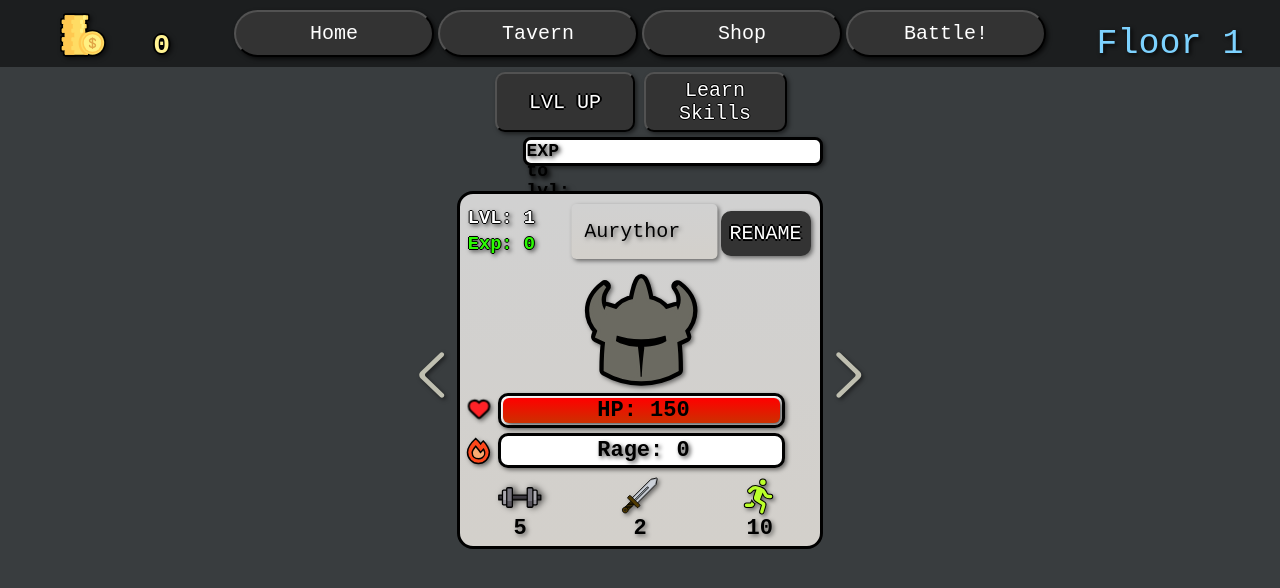
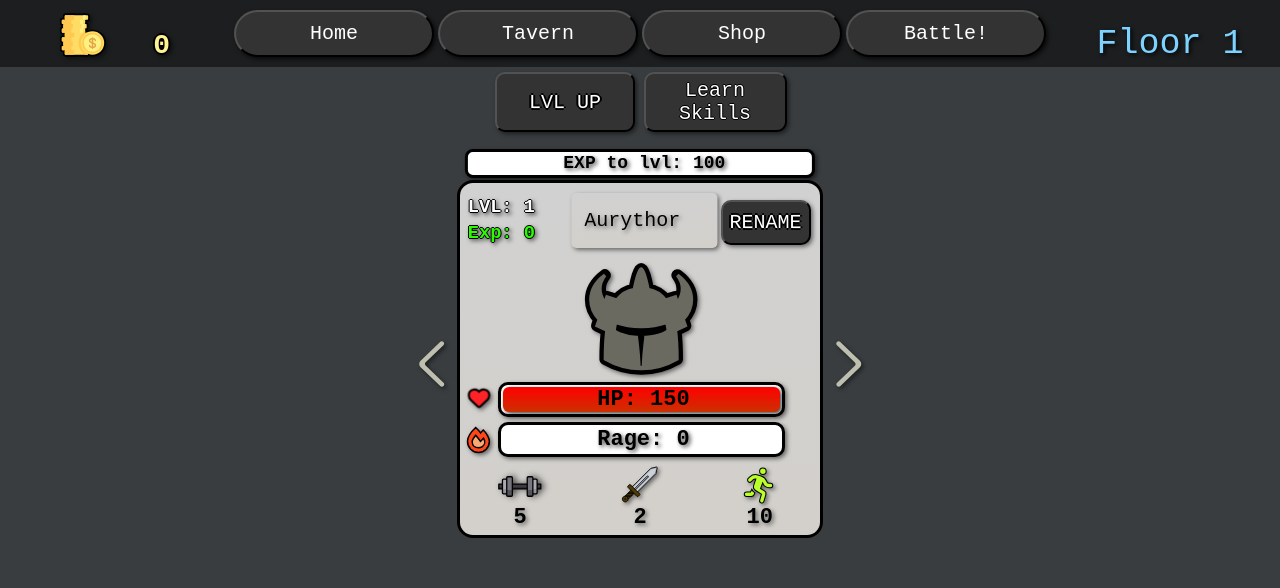
Before and after one commit to nicolas-momo/BM-Game, a React (Create React App) app: page / in a window 1280 px wide. Both pictures are taken after a click on the icon 361 px from the left and 130 px from the top of the page. Shown: the top 588 px of the page. Built offline with nearby package versions, Linux system fonts and the light colour scheme.

Commit message:
exp styling e barra em char menu

```diff
--- a/src/Components/Menus/CharMenu.jsx
+++ b/src/Components/Menus/CharMenu.jsx
@@ -257,61 +257,25 @@ export class CharMenu extends React.Component {
     }
 
     const renameButton = {
-      position:'absolute',
-      right:'8%',
-      top:'10%',
-      fontFamily: 'Roboto Mono, monospace',
-      fontSize: '20px',
-      width: '90px',
-      height: '45px',
       backgroundColor: xpPoint !== 0 || spendingExp ? '#D3D3D3' : '#333',
-      border: 'none',
-      borderRadius: '10px',
+      border: xpPoint !== 0 ? 'none' : '',
       cursor: spendingExp ? 'not-allowed' : 'pointer',
       color: xpPoint !== 0 || spendingExp  ? 'black' : 'white',
       textShadow: spendingExp ? 'none': '-2px 0 black, 0 2px black, 2px 0 black, 0 -2px black',
-      transition: 'background-color 0.33s ease-in-out, color 0.23s ease-in-out, text-shadow 0.23s ease-in-out',
-      filter: 'drop-shadow(2px 2px 2px rgba(0, 0, 0, 0.5))',
-      zIndex: 6,
     };
-
     const saveButton = {
-      fontFamily: 'Roboto Mono, monospace',
-      fontSize: '20px',
-      width: '141px',
       backgroundColor: xpPoint !== 0 ? '#D3D3D3' : '#333',
-      borderTop: '2px solid rgba(155, 155, 155, 0.3)',
-      borderLeft: '2px solid rgba(155, 155, 155, 0.3)',
-      borderRight: '2px solid black',
-      borderBottom: '2px solid black',
-      borderRadius: '10px',
-      marginLeft: '3px',
-      padding: '8px 12px',
+      border: xpPoint !== 0 ? 'none' : '',
       cursor: xpPoint !== 0 ? 'not-allowed' : 'pointer',
       color: xpPoint !== 0 ? 'black' : 'white',
       textShadow: xpPoint !== 0 ? 'none': '-2px 0 black, 0 2px black, 2px 0 black, 0 -2px black',
-      transition: 'background-color 0.33s ease-in-out, color 0.23s ease-in-out, text-shadow 0.23s ease-in-out',
-      filter: 'drop-shadow(2px 2px 2px rgba(0, 0, 0, 0.5))'
     };
-
     const spendExpButton = {
-      fontFamily: 'Roboto Mono, monospace',
-      fontSize: '20px',
-      width: '140px',
       backgroundColor: editingName ? '#D3D3D3' : '#333',
-      borderTop: '2px solid rgba(155, 155, 155, 0.3)',
-      borderLeft: '2px solid rgba(155, 155, 155, 0.3)',
-      borderRight: '2px solid black',
-      borderBottom: '2px solid black',
-      borderRadius: '10px',
-      marginLeft: '5px',
-      marginRight: '5px',
-      padding: '8px 12px',
+      border: editingName  ? 'none' : '',
       cursor: editingName ? 'not-allowed' : 'pointer',
       color: editingName ? ('black') : ( hasEnoughExp ? '#2cfc03' : 'white'),
       textShadow: editingName ? 'none': '-2px 0 black, 0 2px black, 2px 0 black, 0 -2px black',
-      transition: 'background-color 0.33s ease-in-out, color 0.23s ease-in-out, text-shadow 0.23s ease-in-out',
-      filter: 'drop-shadow(2px 2px 2px rgba(0, 0, 0, 0.5))'
     };
 
     return (
@@ -328,13 +292,15 @@ export class CharMenu extends React.Component {
         { char &&
             <div>
               <div style={{display: 'flex', justifyContent:'center', width:'300px', height: '60px' }}>
-                <button type='button' style={spendExpButton} disabled={ editingName } name={ char.id } onClick={ () => this.spendExp(id) }>LVL UP</button>
+                <button type='button' className='spendExpButton' style={spendExpButton} disabled={ editingName } name={ char.id } onClick={ () => this.spendExp(id) }>LVL UP</button>
                 <button type='button' className='learnSkillsBtn' disabled={ editingName } name={ char.id } onClick={ () => this.spendExp(id) }>Learn Skills</button>
               </div>
-              <GenericBar propValue={char.exp} propMaxValue={toNextLvl} propName={'EXP'}/>
-              <div style={{position: 'absolute', left:'50%',transform: 'translate(-50%)'}}>
+              <div style={{position: 'absolute',top:'18%', width:'350px', left:'49.8%',transform: 'translate(-50.6%)'}}>
+                <GenericBar propValue={char.exp} propMaxValue={toNextLvl} propName={'EXP'}/>
+              </div>
+              <div style={{position: 'absolute', top:'20%', left:'50%',transform: 'translate(-50%)'}}>
                 <input className='inputStyle' type='text' placeholder={char.name} value={ renameText || ''} onChange={this.handleNameChange} />
-                <button type='button' style={renameButton} disabled={ xpPoint !== 0 || spendingExp } onClick={ () => this.changeName(char) }>RENAME</button>
+                <button type='button' className='renameButton' style={renameButton} disabled={ xpPoint !== 0 || spendingExp } onClick={ () => this.changeName(char) }>RENAME</button>
                 <GenericChar statSheet={ char } />
                 <LeftArrow className='leftArrowIconStyle' />
                 <RightArrow className='rightArrowIconStyle' />
@@ -408,7 +374,7 @@ export class CharMenu extends React.Component {
                 </tr>
                 </tbody>
                 </table>
-              <button type='button' style={saveButton} disabled={ xpPoint !== 0 } onClick={ this.saveEdit }> SAVE </button>
+              <button type='button' className='saveChangesButton' style={saveButton} disabled={ xpPoint !== 0 } onClick={ this.saveEdit }> SAVE </button>
             </div> }
         </div>
       </div>
--- a/src/Components/Utility/GenericBar.jsx
+++ b/src/Components/Utility/GenericBar.jsx
@@ -6,8 +6,18 @@ import {ReactComponent as FireRage} from '../../Styles/svgs/fireRage.svg';
 export class GenericBar extends React.Component {
   render() {
     const { propValue, propMaxValue, propName } = this.props;
-    const size = propValue / propMaxValue * 100;
-    const maxSize = size > 100 ? 100 : size;
+    let size;
+    let limitSize;
+    let maxSize;
+    if(propMaxValue) {
+     size = propValue / propMaxValue * 100;
+     limitSize = size > 100 ? 100 : size;
+     maxSize = propMaxValue;
+    } else {
+      limitSize = 100;
+      maxSize = 'MAX LVL'
+    }
+
     let firstColor = 'red';
     let secondColor = '#cc3000';
     let hpIcon = false;
@@ -31,7 +41,7 @@ export class GenericBar extends React.Component {
     const barStyle = {
       background: `linear-gradient(to bottom, ${firstColor}, ${secondColor})`,
       height: "25px",
-      width: propValue !== 0 ? `${maxSize}%` : propValue,
+      width: propValue !== 0 ? `${limitSize}%` : propValue,
       transition: "width 0.3s ease-in-out",
       textAlign: 'center',
       color: 'black',
@@ -46,7 +56,7 @@ export class GenericBar extends React.Component {
     const expStyle = {
       background: `linear-gradient(to bottom, ${firstColor}, ${secondColor})`,
       height: "20px",
-      width: propValue !== 0 ? `${maxSize}%` : propValue,
+      width: propValue !== 0 ? `${limitSize}%` : propValue,
       transition: "width 0.3s ease-in-out",
       textAlign: 'center',
       color: 'black',
@@ -62,22 +72,24 @@ export class GenericBar extends React.Component {
 
     return (
     <div className="genericBarWrapper">
+      {!renderExp && (
+        <div>
           <div className="genericBarIconWrapper">
             { hpIcon && <FontAwesomeIcon icon="heart" className="genericBarHp" beat size="lg"/>}
             { mpIcon && <FontAwesomeIcon icon="flask" className="genericBarMp" size="xl"/>}
             { rageIcon && <FireRage className="genericBarRage"/>}
           </div>
-      {!renderExp && (
           <div className="genericBarStandardBorder">
             <div style={barStyle}>
               <div className="genericBarStandardText"> {`${propName}: ${propValue}`}</div>
+            </div>
           </div>
         </div>
       )}
       {renderExp && (
         <div className="genericBarExpBorder">
           <div style={expStyle}>
-            <div className="genericBarExpText"> {`EXP to lvl: ${propMaxValue}`}</div>
+            <div className="genericBarExpText"> { propMaxValue ? `EXP to lvl: ${maxSize}` : maxSize }</div>
           </div>
         </div>
       )}
--- a/src/Styles/charMenu.css
+++ b/src/Styles/charMenu.css
@@ -15,6 +15,58 @@
   background-image: linear-gradient(to bottom, #333, #222);
   box-shadow: 0 2px 4px rgba(0, 0, 0, 0.2);
   cursor: pointer;
+}
+
+.renameButton {
+  position: absolute;
+  right: 8%;
+  top: 10%;
+  font-family: 'Roboto Mono', monospace;
+  font-size: 20px;
+  width: 90px;
+  height: 45px;
+  border-top: 2px solid rgba(155, 155, 155, 0.3);
+  border-left: 2px solid rgba(155, 155, 155, 0.3);
+  border-right: 2px solid black;
+  border-bottom: 2px solid black;
+  border-radius: 10px;
+  transition: background-color 0.33s ease-in-out, color 0.23s ease-in-out,
+   text-shadow 0.23s ease-in-out, border  0.23s ease-in-out;
+  filter: drop-shadow(2px 2px 2px rgba(0, 0, 0, 0.5));
+  z-index: 6;
+}
+
+.saveChangesButton {
+  font-family: 'Roboto Mono', monospace;
+  font-size: 20px;
+  width: 141px;
+  border-top: 2px solid rgba(155, 155, 155, 0.3);
+  border-left: 2px solid rgba(155, 155, 155, 0.3);
+  border-right: 2px solid black;
+  border-bottom: 2px solid black;
+  border-radius: 10px;
+  margin-left: 3px;
+  padding: 8px 12px;
+  transition: background-color 0.33s ease-in-out, color 0.23s ease-in-out,
+   text-shadow 0.23s ease-in-out, border  0.23s ease-in-out;
+  filter: drop-shadow(2px 2px 2px rgba(0, 0, 0, 0.5));
+}
+
+.spendExpButton {
+  font-family: 'Roboto Mono', monospace;
+  font-size: 20px;
+  width: 140px;
+  border-top: 2px solid rgba(155, 155, 155, 0.3);
+  border-left: 2px solid rgba(155, 155, 155, 0.3);
+  border-right: 2px solid black;
+  border-bottom: 2px solid black;
+  border-radius: 10px;
+  margin-left: 5px;
+  margin-right: 5px;
+  padding: 8px 12px;
+  transition: background-color 0.33s ease-in-out, color 0.23s ease-in-out,
+   text-shadow 0.23s ease-in-out, border  0.23s ease-in-out;
+  filter: drop-shadow(2px 2px 2px rgba(0, 0, 0, 0.5));
 }
 
 .inputStyle {
@@ -44,6 +96,10 @@
   font-family: 'Roboto Mono', monospace;
   max-width: 10ch;
   filter: drop-shadow(2px 2px 2px rgba(0, 0, 0, 0.5));
+}
+
+.inputStyle:focus {
+  outline: none;
 }
 
 .leftArrowIconStyle {
--- a/src/Styles/utils.css
+++ b/src/Styles/utils.css
@@ -76,12 +76,10 @@
 .genericBarExpBorder {
   border: 3px black solid;
   width: 100%;
-  margin-left: 9.5%;
-  margin-right: 8.5%;
   border-radius: 8px;
   position: relative;
   padding-right: 4px;
-  background-color: white;
+  background-color: rgb(255, 255, 255);
   filter: drop-shadow(2px 2px 2px rgba(0, 0, 0, 0.5));
 }
 
@@ -113,10 +111,9 @@
 
 .genericBarExpText {
   font-size: 18px;
-  width: 100%;
+  width: 350px;
   position: absolute;
   text-align: center;
-  filter: drop-shadow(1px 1px 1px rgba(0, 0, 0, 0.2));
 }
 
 .genericBarIconWrapper {
```
Lines whose indentation alone changed are shown as unchanged.
